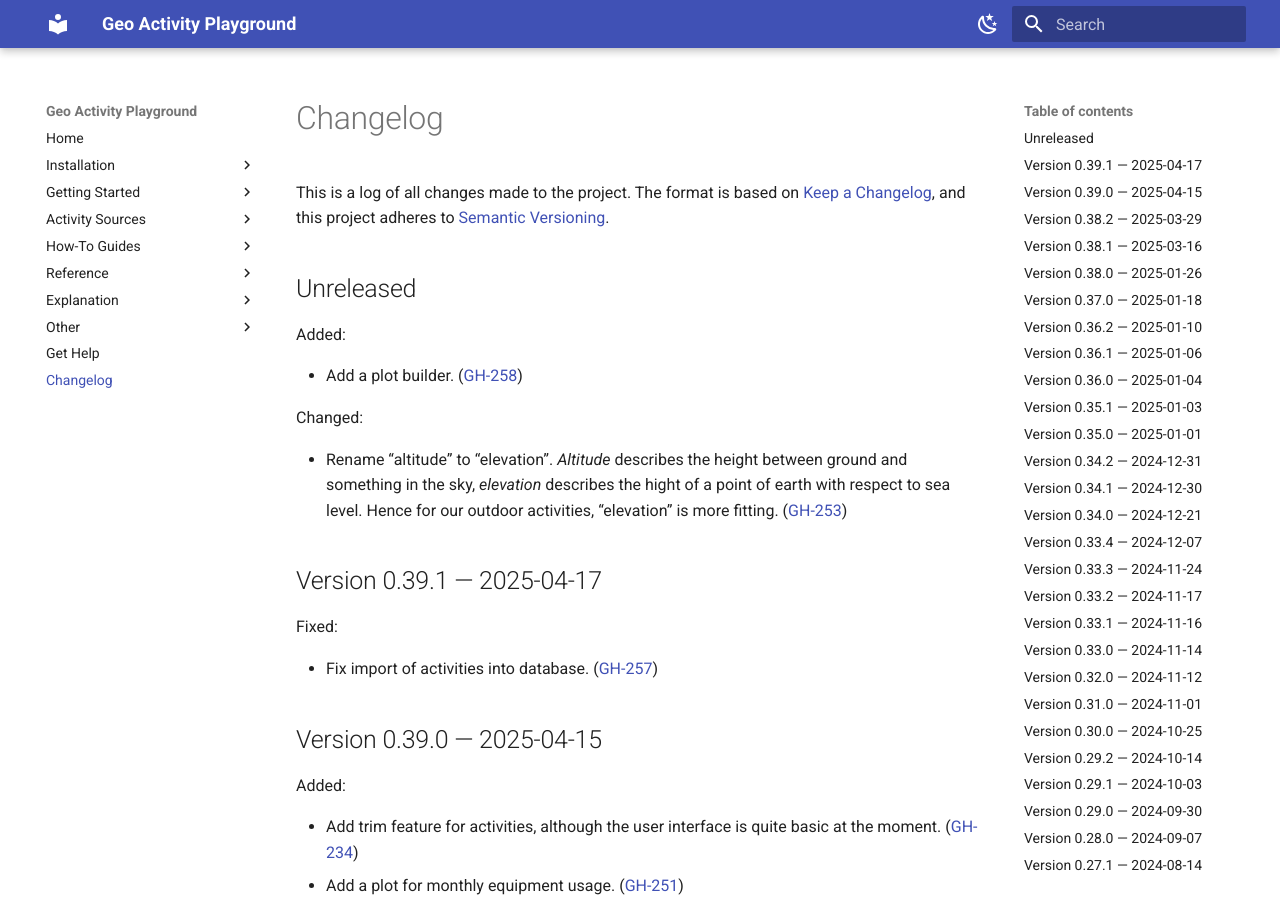
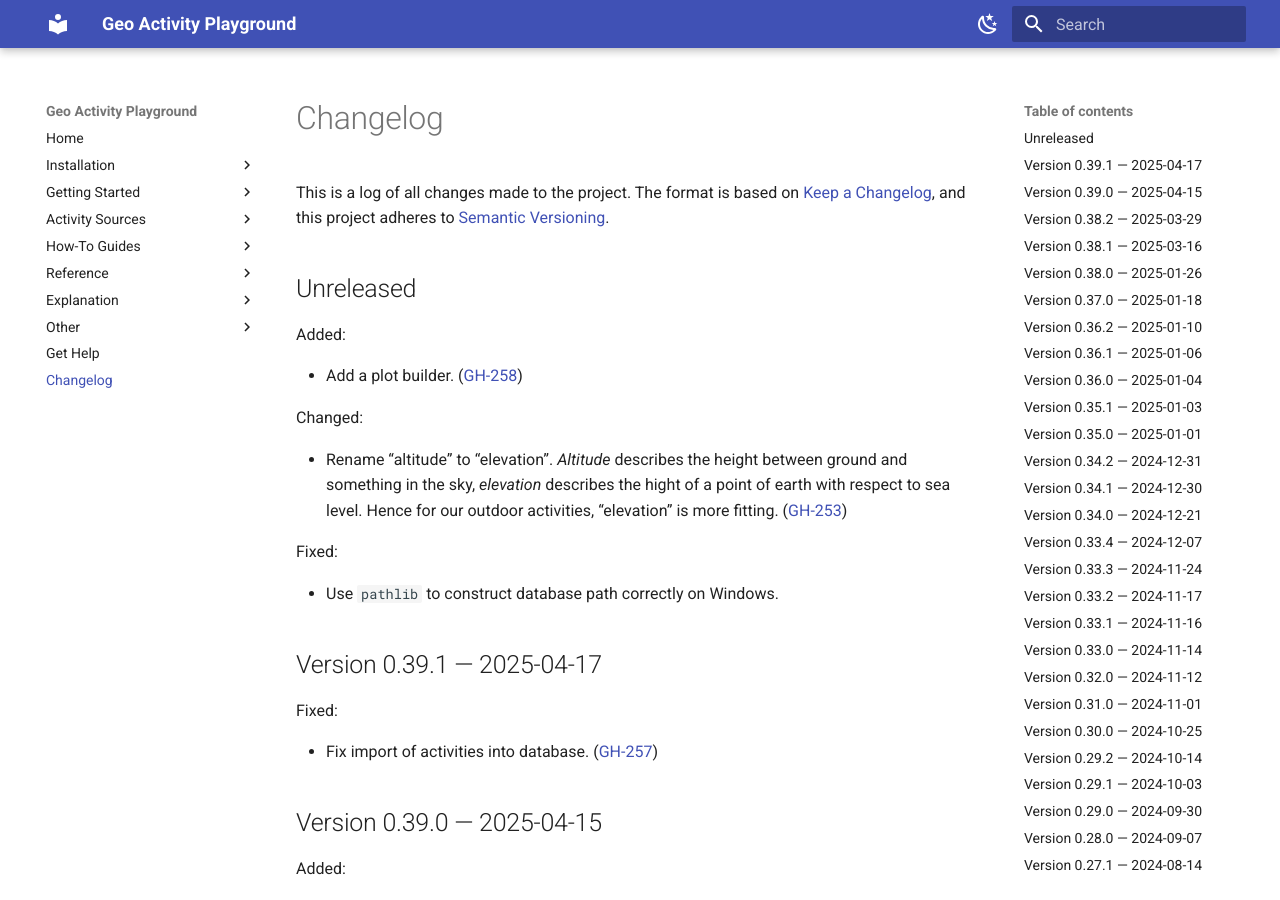
Before and after one commit to martin-ueding/geo-activity-playground, an MkDocs documentation site: the page built from docs/changelog.md, in a window 1280 px wide and 900 px high. Built offline with MkDocs 1.6.1 and Material for MkDocs 9.7.7, drawn with Linux system fonts in a browser that asks for light colours.

Commit message:
Changelog entry

```diff
--- a/docs/changelog.md
+++ b/docs/changelog.md
@@ -24,6 +24,10 @@ Added:
 Changed:
 
 - Rename “altitude” to “elevation”. _Altitude_ describes the height between ground and something in the sky, _elevation_ describes the hight of a point of earth with respect to sea level. Hence for our outdoor activities, “elevation” is more fitting. ([GH-253](https://github.com/martin-ueding/geo-activity-playground/issues/253))
+
+Fixed:
+
+- Use `pathlib` to construct database path correctly on Windows.
 
 ## Version 0.39.1 — 2025-04-17
 
```
